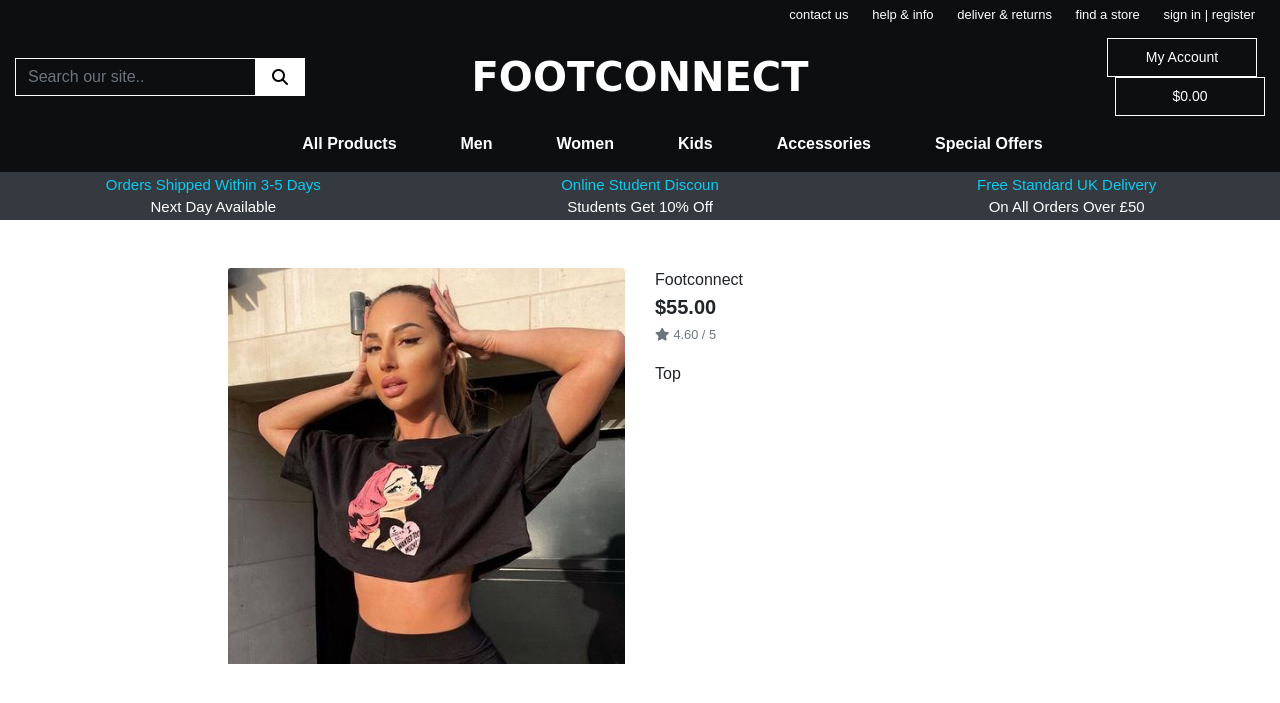
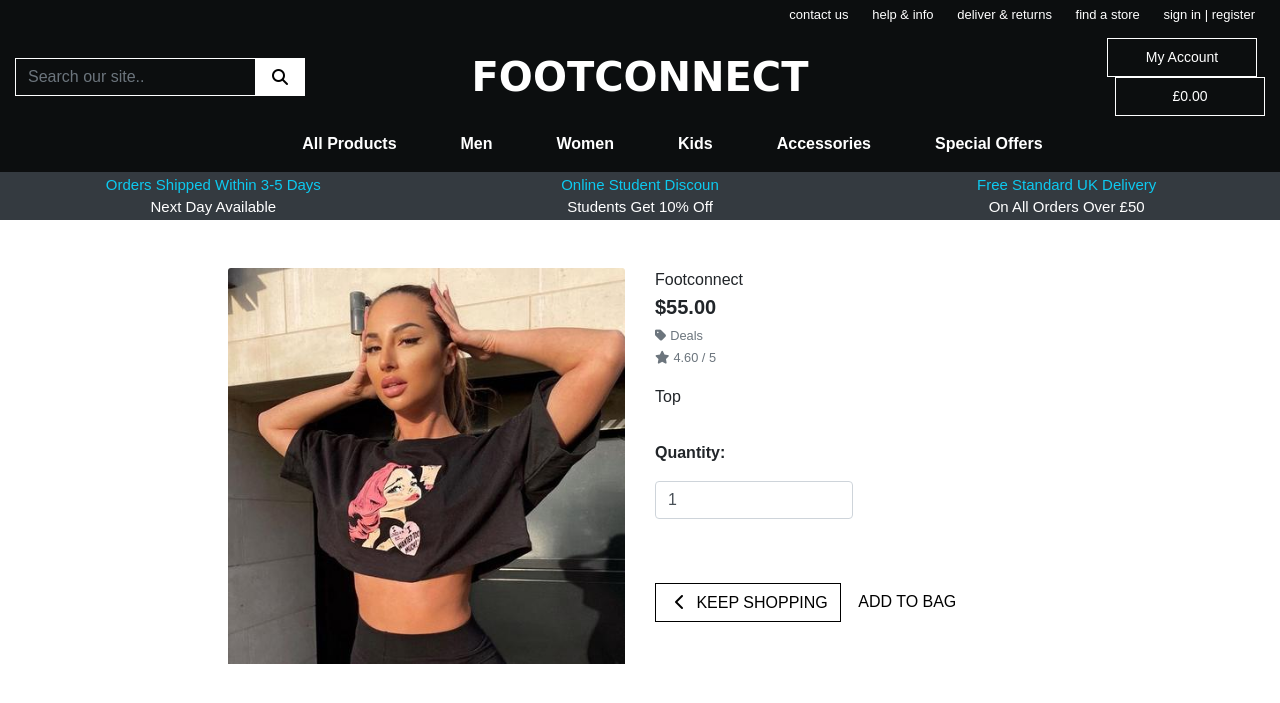
Before and after one commit to MattB859/foot-connect, a Django app: page /products/135 in a window 1280 px wide. Shown: the top 703 px of the page. Run offline with Django 3.2, Linux system fonts and the light colour scheme; data comes from the database, SQL or seed files in the repository; some libraries are stand-ins or nearby versions; some web fonts are replaced.

Commit message:
Added add to bag functionality

```diff
--- a/bag/urls.py
+++ b/bag/urls.py
@@ -2,5 +2,6 @@
 from . import views
 
 urlpatterns = [
-    path('', views.view_bag, name='view_bag')
+    path('', views.view_bag, name='view_bag'),
+    path('add/<item_id>/', views.add_to_bag, name='add_to_bag'),
 ]
--- a/products/templates/products/product_detail.html
+++ b/products/templates/products/product_detail.html
@@ -1,6 +1,5 @@
 {% extends "base.html" %}
 {% load static %}
-
 
 {% block content %}
     <div class="overlay"></div>
@@ -23,12 +22,43 @@
                 <div class="product-details-container mb-5 mt-md-5">
                     <p class="mb-0">{{ product.name }}</p>
                     <p class="lead mb-0 text-left font-weight-bold">${{ product.price }}</p>
+                    {% if product.category %}
+                    <p class="small mt-1 mb-0">
+                        <a class="text-muted" href="{% url 'products' %}?category={{ product.category.name }}">
+                            <i class="fas fa-tag mr-1"></i>{{ product.category.friendly_name }}
+                        </a>
+                    </p>
+                    {% endif %}
                     {% if product.rating %}
                         <small class="text-muted"><i class="fas fa-star mr-1"></i>{{ product.rating }} / 5</small>
                     {% else %}
                         <small class="text-muted">No Rating</small>
                     {% endif %}
                     <p class="mt-3">{{ product.description }}</p>
+                    <form class="form" action="{% url 'add_to_bag' product.id %}" method="POST">
+                        {% csrf_token %}
+                        <div class="form-row">
+                            <div class="col-12">
+                                <p class="mt-3"><strong>Quantity:</strong></p>
+                                <div class="form-group w-50">
+                                    <div class="input-group">
+                                        <input class="form-control qty_input" type="number" name="quantity" value="1" min="1" max="99" data-item_id="{{ product.id }}" id="id_qty_{{ product.id }}">
+                                    </div>
+                                </div>
+                            </div>
+
+                            <div class="col-12">
+                                <a href="{% url 'products' %}" class="btn btn-outline-black rounded-0 mt-5">
+                                    <span class="icon">
+                                        <i class="fas fa-chevron-left"></i>
+                                    </span>
+                                    <span class="text-uppercase">Keep Shopping</span>
+                                </a>
+                                <input type="submit" class="btn btn-black rounded-0 text-uppercase mt-5" value="Add to Bag">
+                            </div>
+                            <input type="hidden" name="redirect_url" value="{{ request.path }}">
+                        </div>
+                    </form>
                 </div>
             </div>
         </div>
--- a/static/css/base.css
+++ b/static/css/base.css
@@ -131,6 +131,20 @@
     background: white;
     color: rgb(0, 0, 0);
 }
+
+.btn-outline-black{
+    background: white;
+    color: black !important;
+    border: 1px solid black;
+}
+
+.btn-outline-black:hover,
+.btn-outline-black:active,
+.btn-outline-black:focus{
+    background: black;
+    color: white !important;
+}
+
 
 .shop-now-button:hover,
 .shop-now-button:active,
--- a/templates/base.html
+++ b/templates/base.html
@@ -110,9 +110,9 @@
                                 <div></div>
                                 <p class="my-0 ">
                                     {% if grand_total %}
-                                    ${{ grand_total|floatformat:2 }}
+                                    £{{ grand_total|floatformat:2 }}
                                     {% else %}
-                                    $0.00
+                                    £0.00
                                     {% endif %}
                                 </p>
                             </div>
```
Also changed, not shown: bag/templates/bag/bag.html (+64 -2 lines), bag/views.py (+22 -2 lines), media/empty.png (added).
